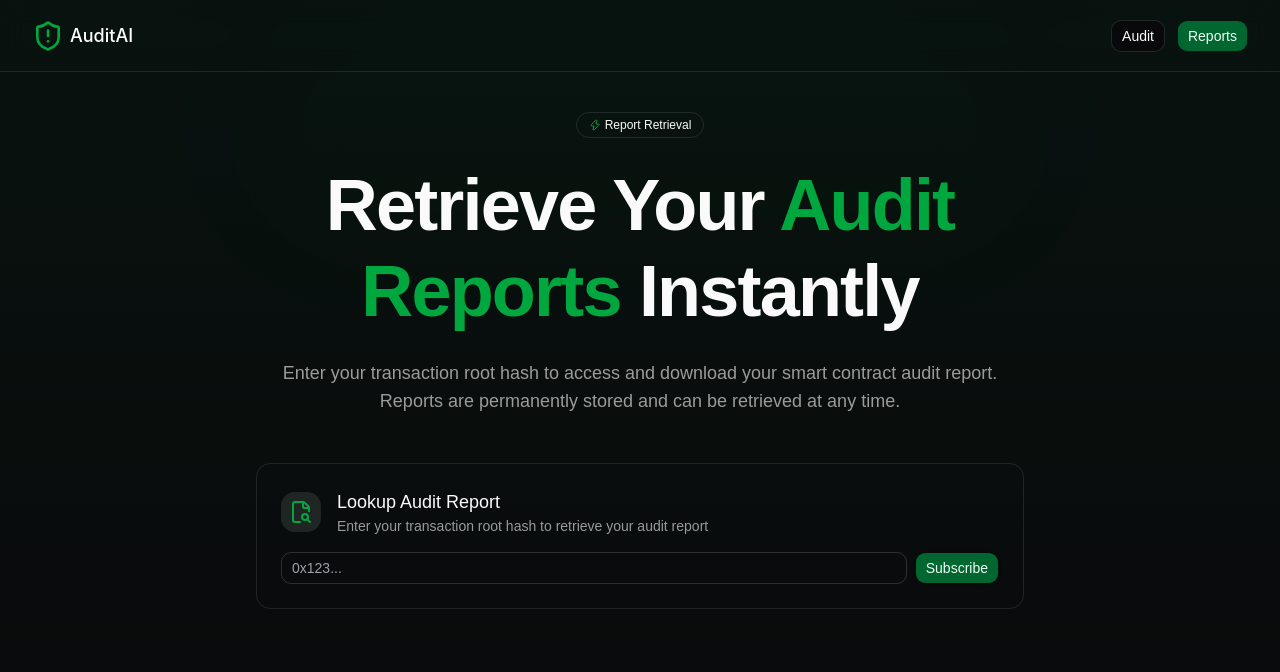
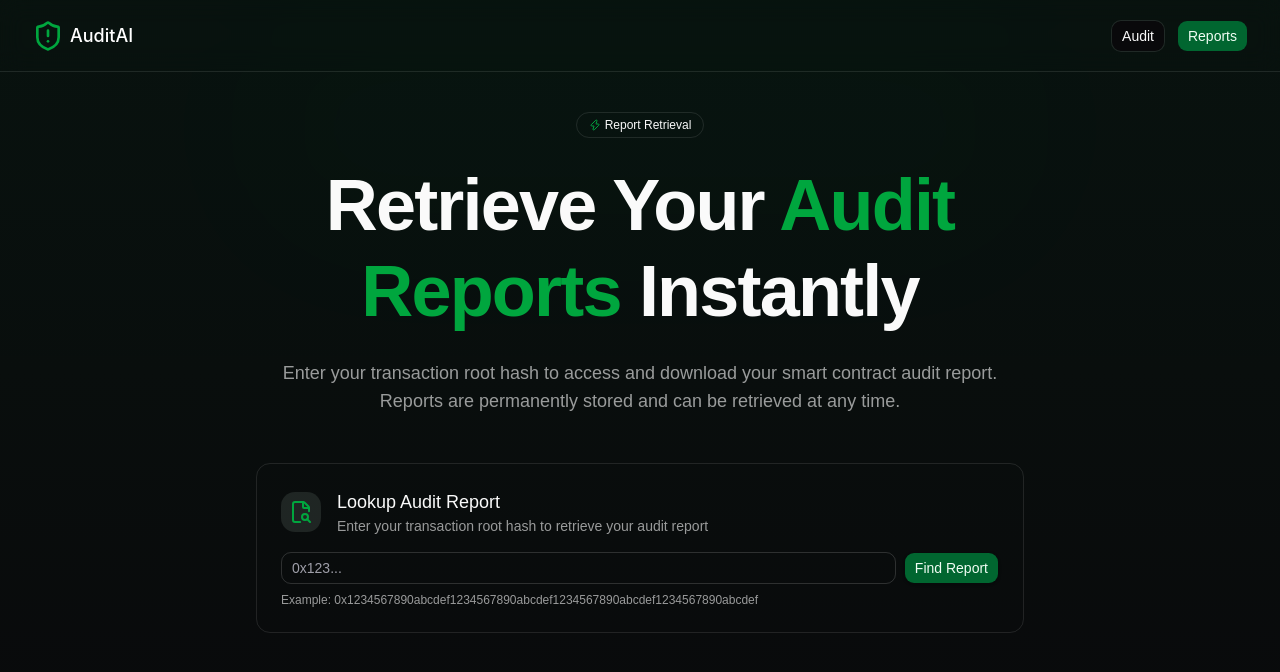
Before and after one commit to AlejandroPanos/ethglobal-ai-auditor, a React (Vite) app in the folder frontend/: page /download in a window 1280 px wide. Shown: the top 672 px of the page. Built offline with nearby package versions, Linux system fonts and the light colour scheme; no server answers.

Commit message:
[add] - Example to form

```diff
--- a/frontend/src/components/customized/input/input-06.tsx
+++ b/frontend/src/components/customized/input/input-06.tsx
@@ -5,7 +5,7 @@ export default function InputWithButtonDemo() {
   return (
     <div className="flex w-full items-center gap-2">
       <Input placeholder="0x123..." type="text" />
-      <Button className="shadow">Subscribe</Button>
+      <Button className="shadow">Find Report</Button>
     </div>
   );
 }
--- a/frontend/src/features/reports/components/RetrieveForm.tsx
+++ b/frontend/src/features/reports/components/RetrieveForm.tsx
@@ -15,6 +15,10 @@ const RetrieveForm = () => {
         <form action="" className="w-full">
           <InputWithButtonDemo />
         </form>
+
+        <span className="text-xs font-light text-foreground/60 -mt-2">
+          Example: 0x1234567890abcdef1234567890abcdef1234567890abcdef1234567890abcdef
+        </span>
       </div>
     </>
   );
```
